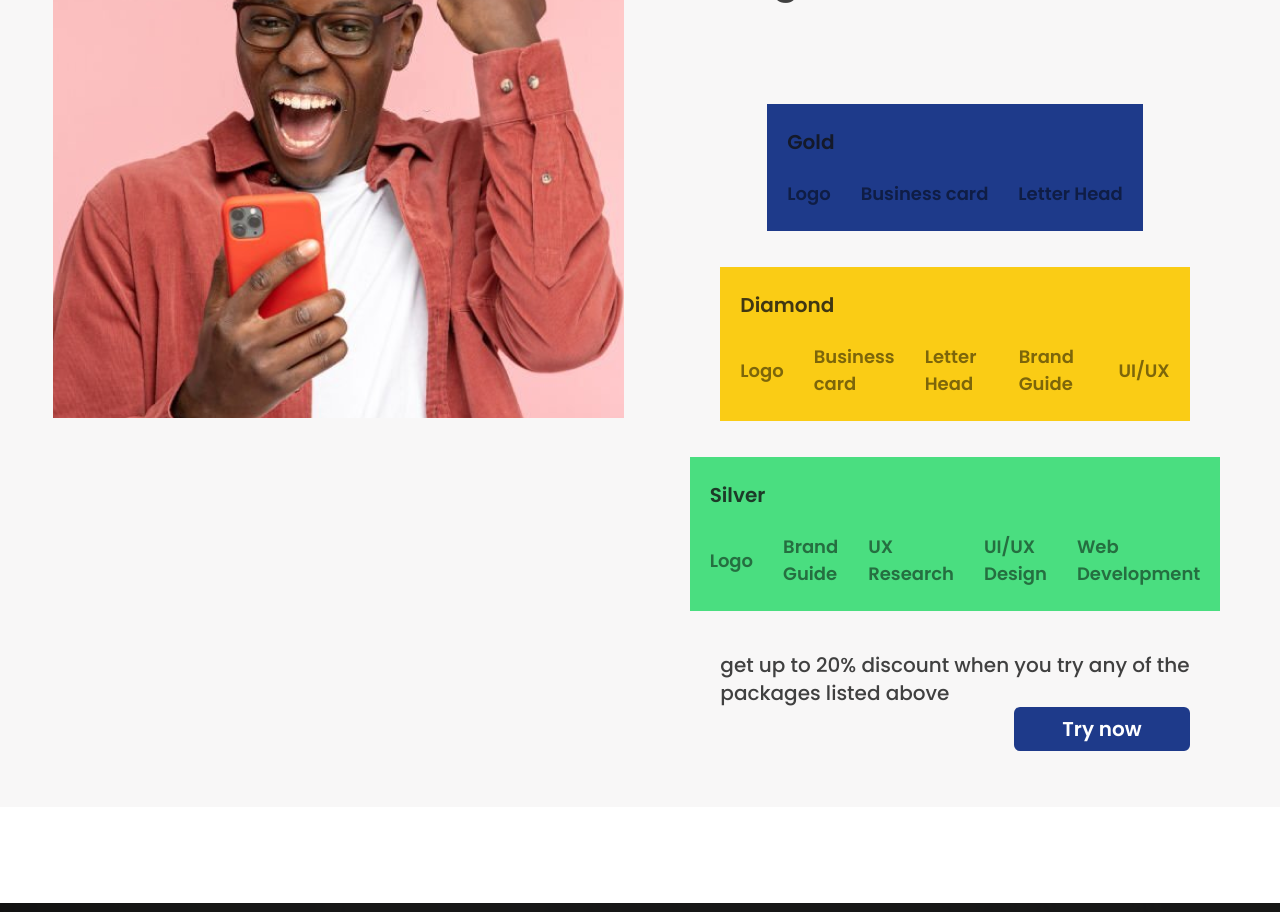
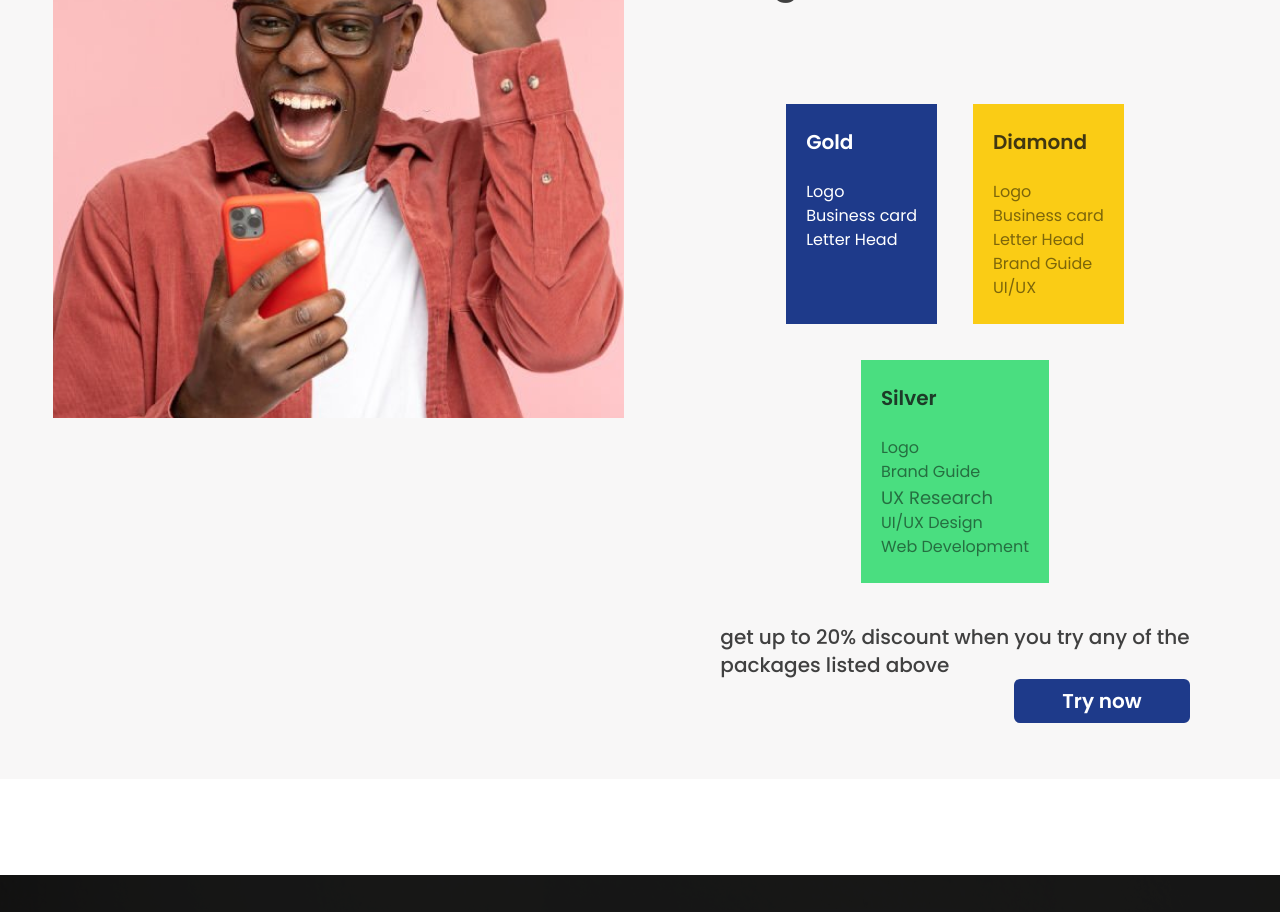
Before and after one commit to youngmikec/new-blake-website, a React (Create React App) app: page / in a window 1280 px wide. Shown: the part 3120-4032 px from the top of the page. Built offline with nearby package versions, Linux system fonts and the light colour scheme.

Commit message:
Gallary done

```diff
--- a/src/components/packeges/index.tsx
+++ b/src/components/packeges/index.tsx
@@ -17,13 +17,13 @@ const Packages = () => {
                             <div className="package pb-10 flex flex-wrap content-center justify-center">
                                 <div className="gold plan px-5 py-6 bg-blue-900 text-white">
                                     <div className="package-head">
-                                        <h3 className='font-semibold text-xl pb-6'>Gold</h3>
+                                        <h3 className='font-semibold text-xl text-white pb-6'>Gold</h3>
                                     </div>
                                     <div className="package-body">
                                         <ul>
-                                            <li>Logo</li>
-                                            <li>Business card</li>
-                                            <li>Letter Head</li>
+                                            <li className='text-base font-normal text-white'>Logo</li>
+                                            <li className='text-base font-normal text-white'>Business card</li>
+                                            <li className='text-base font-normal text-white'>Letter Head</li>
                                         </ul>
                                     </div>
                                 </div>
@@ -33,11 +33,11 @@ const Packages = () => {
                                     </div>
                                     <div className="package-body">
                                         <ul>
-                                            <li>Logo</li>
-                                            <li>Business card</li>
-                                            <li>Letter Head</li>
-                                            <li>Brand Guide</li>
-                                            <li>UI/UX</li>
+                                            <li className='text-base font-normal'>Logo</li>
+                                            <li className='text-base font-normal'>Business card</li>
+                                            <li className='text-base font-normal'>Letter Head</li>
+                                            <li className='text-base font-normal'>Brand Guide</li>
+                                            <li className='text-base font-normal'>UI/UX</li>
                                         </ul>
                                     </div>
                                 </div>
@@ -47,11 +47,11 @@ const Packages = () => {
                                     </div>
                                     <div className="package-body">
                                         <ul>
-                                            <li>Logo</li>
-                                            <li>Brand Guide</li>
-                                            <li>UX Research</li>
-                                            <li>UI/UX Design</li>
-                                            <li>Web Development</li>
+                                            <li className='text-base font-normal'>Logo</li>
+                                            <li className='text-base font-normal'>Brand Guide</li>
+                                            <li className='text-lgbase font-normal'>UX Research</li>
+                                            <li className='text-base font-normal'>UI/UX Design</li>
+                                            <li className='text-base font-normal'>Web Development</li>
                                         </ul>
                                     </div>
                                 </div>
--- /dev/null
+++ b/src/components/tab-contents/logos/index.tsx
@@ -0,0 +1,70 @@
+import logo1 from '../../../assets/img/logo-works/logo1.png'
+import logo2 from '../../../assets/img/logo-works/logo2.png'
+import logo3 from '../../../assets/img/logo-works/logo3.png'
+import logo4 from '../../../assets/img/logo-works/logo4.png'
+import logo5 from '../../../assets/img/logo-works/logo5.png'
+import logo6 from '../../../assets/img/logo-works/logo6.png'
+import logo7 from '../../../assets/img/logo-works/logo7.png'
+import logo8 from '../../../assets/img/logo-works/logo8.png'
+import logo9 from '../../../assets/img/logo-works/logo9.png'
+import logo10 from '../../../assets/img/logo-works/logo10.png'
+import logo11 from '../../../assets/img/logo-works/logo11.png'
+import logo12 from '../../../assets/img/logo-works/logo12.png'
+
+import '../../tab/style.css'
+
+const LogosContent = () => {
+    return (
+        <>
+            <div className="w-full bg-white mb-12">
+                <div className="">
+                    <div className="grid
+                        grid-cols-1
+                        sm:grid-cols-2
+                        md:grid-cols-2
+                        lg:grid-cols-4 gap-6">
+
+                        <div className='work-done'>
+                            <img src={logo1} alt="" />
+                        </div>
+                        <div className='work-done'>
+                            <img src={logo2} alt="" />
+                        </div>
+                        <div className='work-done'>
+                            <img src={logo3} alt="" />
+                        </div>
+                        <div className='work-done'>
+                            <img src={logo4} alt="" />
+                        </div>
+                        <div className='work-done'>
+                            <img src={logo5} alt="" />
+                        </div>
+                        <div className='work-done'>
+                            <img src={logo6} alt="" />
+                        </div>
+                        <div className='work-done'>
+                            <img src={logo7} alt="" />
+                        </div>
+                        <div className='work-done'>
+                            <img src={logo8} alt="" />
+                        </div>
+                        <div className='work-done'>
+                            <img src={logo9} alt="" />
+                        </div>
+                        <div className='work-done'>
+                            <img src={logo10} alt="" />
+                        </div>
+                        <div className='work-done'>
+                            <img src={logo11} alt="" />
+                        </div>
+                        <div className='work-done'>
+                            <img src={logo12} alt="" />
+                        </div>
+                    </div>
+                </div>
+            </div>
+        </>
+    )
+}
+
+export default LogosContent
--- /dev/null
+++ b/src/components/tab-contents/uiux/index.tsx
@@ -0,0 +1,29 @@
+import ui1 from '../../../assets/img/uiux-works/ui1.png'
+import ui2 from '../../../assets/img/uiux-works/ui2.png'
+import ui3 from '../../../assets/img/uiux-works/ui3.png'
+
+import '../../tab/style.css'
+
+const UIUXContent = () => {
+    return (
+        <>
+            <div className="w-full bg-white mb-12">
+                <div className="flex flex-wrap">
+                    <div className="flex flex-col">
+                        <div className='work-done'>
+                            <img src={ui1} alt="" />
+                        </div>
+                        <div className='work-done'>
+                            <img src={ui3} alt="" />
+                        </div>
+                    </div>
+                    <div className='work-done'>
+                            <img src={ui2} alt="" />
+                        </div>
+                </div>
+            </div>
+        </>
+    )
+}
+
+export default UIUXContent
--- a/src/components/tab/index.tsx
+++ b/src/components/tab/index.tsx
@@ -3,6 +3,8 @@ import TabNavItem from '../tab-nav-item'
 import './style.css'
 import TabContent from '../tab-content'
 import GraphicsContent from '../tab-contents/graphics'
+import LogosContent from '../tab-contents/logos'
+import UIUXContent from '../tab-contents/uiux'
 
 const Tab = () => {
 
@@ -11,7 +13,7 @@ const Tab = () => {
     return (
         <>
             <div className="tab-nav">
-                <ul>
+                <ul className='flex content-center justify-start gap-7'>
                     <TabNavItem title='Graphics' id='graphics' activeTab={activeTab} setActiveTab={setActiveTab} />
                     <TabNavItem title='Logos' id='logos' activeTab={activeTab} setActiveTab={setActiveTab} />
                     <TabNavItem title='UI/UX' id='uiux' activeTab={activeTab} setActiveTab={setActiveTab} />
@@ -22,6 +24,12 @@ const Tab = () => {
                 <TabContent id='graphics' activeTab={activeTab}>
                     <GraphicsContent />
                 </TabContent>
+                <TabContent id='logos' activeTab={activeTab}>
+                    <LogosContent />
+                </TabContent>
+                <TabContent id='uiux' activeTab={activeTab}>
+                    <UIUXContent />
+                </TabContent>
             </div>
         </>
     )
--- a/src/components/tab/style.css
+++ b/src/components/tab/style.css
@@ -1,10 +1,3 @@
-ul {
-    display: flex;
-    align-items: center;
-    justify-content: flex-start;
-    gap: 30px;
-}
-
 ul li {
     font-style: normal;
     font-weight: 600;
@@ -15,6 +8,14 @@ ul li {
     cursor: pointer;
 }
 
+.work-done {
+    transition: all 0.4s ease-in-out;
+}
+
+.work-done:hover {
+    transform: scale(1.1);
+}
+
 .active {
     color: #021B79;
     border-bottom: 1px solid #021B79;
```
Also changed, not shown: src/components/tab-contents/graphics/index.tsx (+22 -20 lines).
